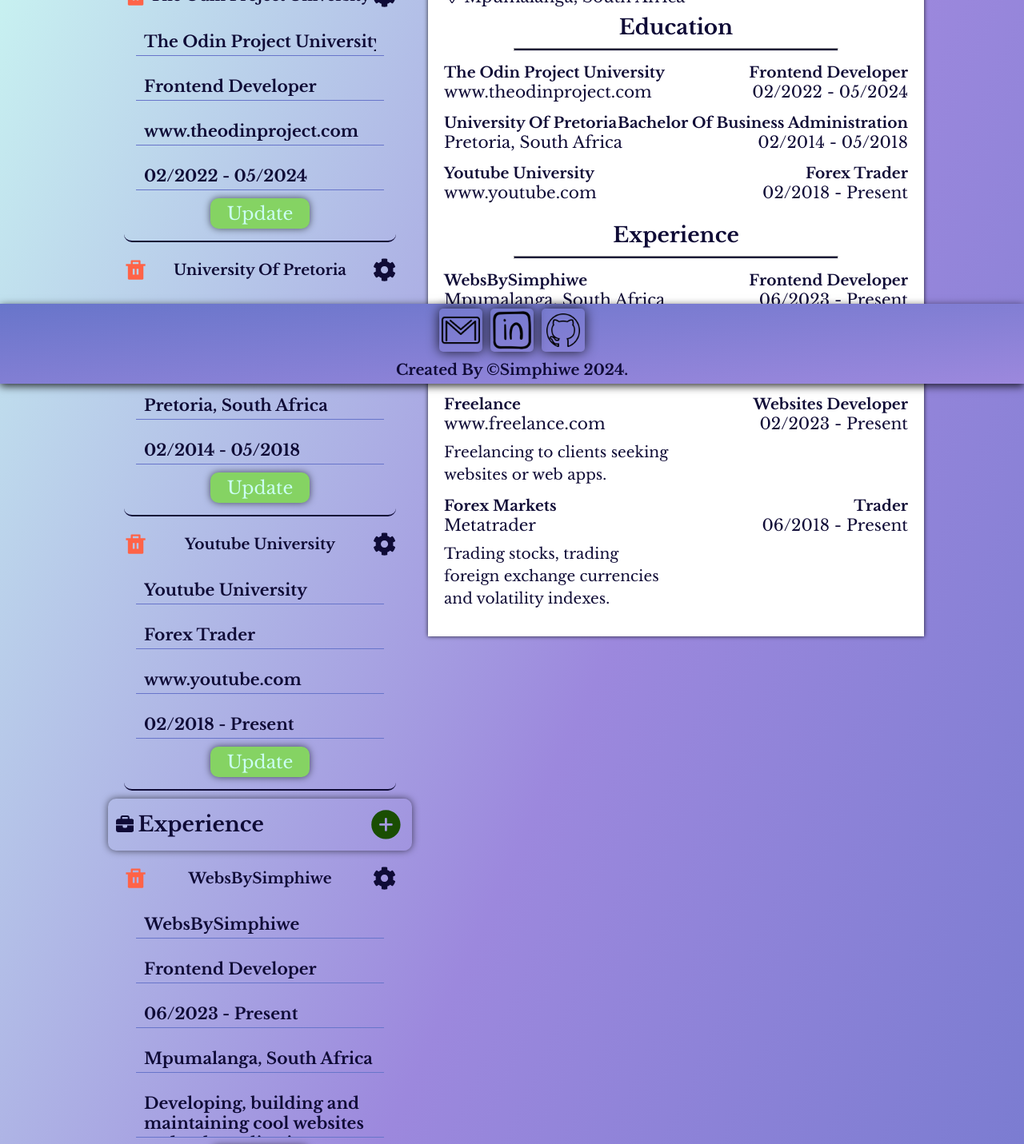
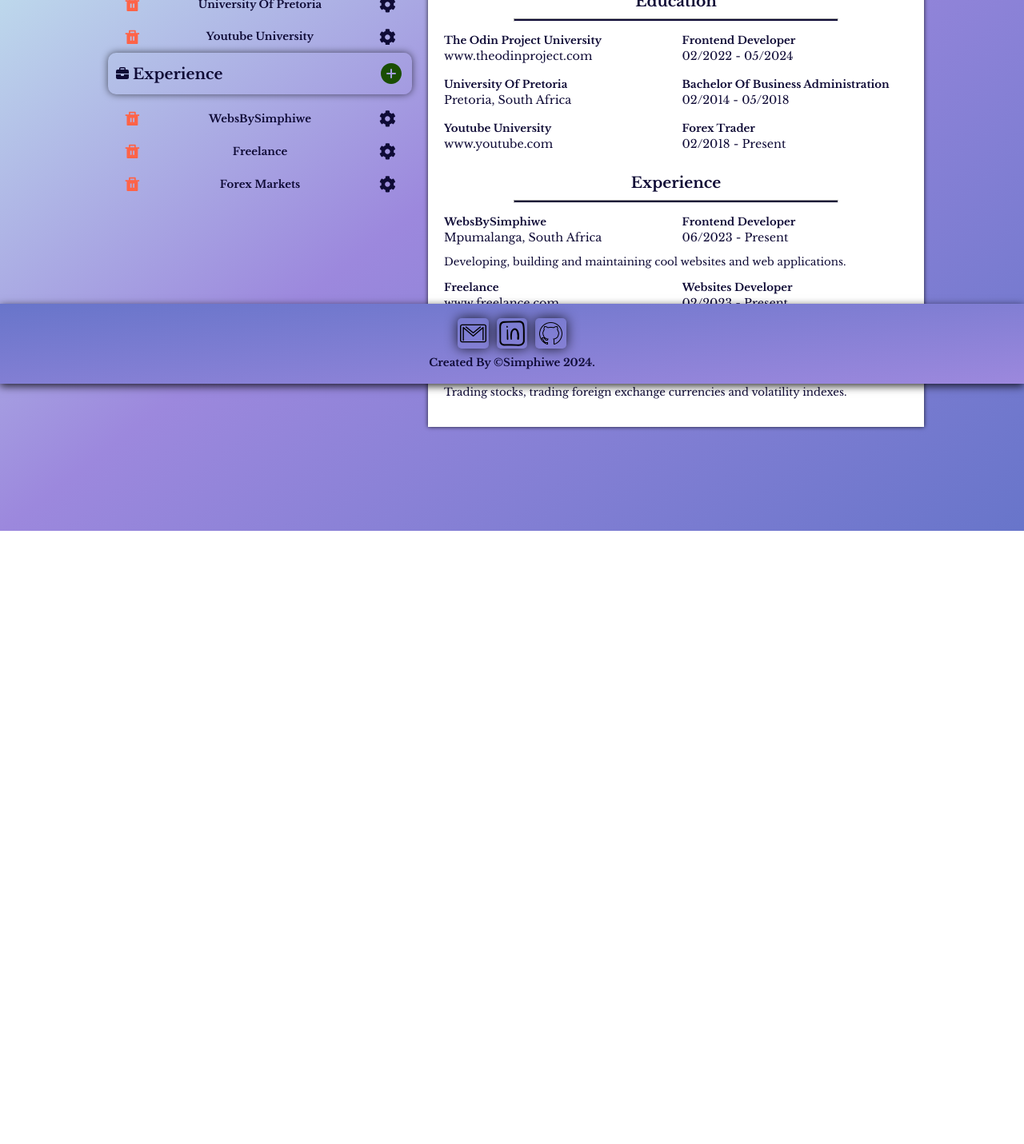
Before and after one commit to DeeBest/mrovaBizAdmin, a React (Vite) app: page / in a window 1280 px wide. Shown: the part 320-1751 px from the top of the page at 80% size. After the commit the page ends 984 px from the top, so only its background shows below. Built offline with nearby package versions, Linux system fonts and the light colour scheme.

Commit message:
Created a function to edit existing education experience

```diff
--- a/src/components/CvDisplay.jsx
+++ b/src/components/CvDisplay.jsx
@@ -28,17 +28,19 @@
         <hr />
         {props.educationExperiences.map((educationExperience) => (
           <div key={educationExperience.id} className="qualification-container">
-            <div className="qualification-details">
+            <div className="divider">
+              <div className="section-details">
                 <h5 className="university-name">
                   {educationExperience.universityName}
                 </h5>
+                <span>{educationExperience.location}</span>
+              </div>
+              <div className="section-details">
                 <h5 className="qualification-name">
                   {educationExperience.qualification}
                 </h5>
+                <span>{educationExperience.duration}</span>
               </div>
-            <div className="qualification-details">
-              <span>{educationExperience.location}</span>
-              <span>{educationExperience.duration}</span>
             </div>
           </div>
         ))}
@@ -51,21 +53,17 @@
             className="practical-experience-container"
             key={practicalExperience.id}
           >
-            <div className="company&position qualification-details">
+            <div className="divider">
+              <div className="section-details">
                 <h5>{practicalExperience.companyName}</h5>
+                <span>{practicalExperience.companyLocation}</span>
+              </div>
+              <div className="section-details">
                 <h5>{practicalExperience.position}</h5>
-            </div>
-            <div className="location&duration qualification-details">
-              <span>{practicalExperience.companyLocation}</span>
                 <span>{practicalExperience.durationAtCompany}</span>
               </div>
-            <div
-              className="duties-description"
-              style={{
-                maxWidth: '50%',
-                marginTop: '8px',
-              }}
-            >
+            </div>
+            <div className="duties-description">
               <small>{practicalExperience.description}</small>
             </div>
           </div>
--- a/src/components/CvForm.jsx
+++ b/src/components/CvForm.jsx
@@ -76,9 +76,8 @@
       />
       <QualificationLists
         educationExperiences={props.educationExperiences}
+        setEducationExperiences={props.setEducationExperiences}
         deleteEducationExperience={props.deleteEducationExperience}
-        setEducationExperiences={props.setEducationExperiences}
-        EditQualification={props.EditQualification}
       />
       <PracticalExperience
         experienceDetails={experienceDetails}
--- a/src/components/Main.jsx
+++ b/src/components/Main.jsx
@@ -84,10 +84,6 @@
     setPracticalExperiences(newList);
   };
 
-  const EditQualification = (id) => {
-    console.log(id);
-  };
-
   return (
     <main>
       <CvForm
@@ -96,11 +92,10 @@
         addEducationExperiences={addEducationExperiences}
         addPracticalExperiences={addPracticalExperiences}
         educationExperiences={educationExperiences}
+        setEducationExperiences={setEducationExperiences}
         practicalExperiences={practicalExperiences}
         deleteEducationExperience={deleteEducationExperience}
         deletePracticalExperience={deletePracticalExperience}
-        setEducationExperiences={setEducationExperiences}
-        EditQualification={EditQualification}
       />
       <CvDisplay
         personalDetails={personalDetails}
--- a/src/components/PracticalExperienceLists.jsx
+++ b/src/components/PracticalExperienceLists.jsx
@@ -16,12 +16,31 @@
             />{' '}
             {practicalExperience.companyName} <FaCog className="icon" />
           </h5>
-          <form className="active" onSubmit={(e) => e.preventDefault()}>
-            <input type="text" value={practicalExperience.companyName} />
-            <input type="text" value={practicalExperience.position} />
-            <input type="text" value={practicalExperience.durationAtCompany} />
-            <input type="text" value={practicalExperience.companyLocation} />
-            <textarea value={practicalExperience.description} />
+          <form onSubmit={(e) => e.preventDefault()}>
+            <input
+              onChange={(e) => console.log(e.target.value)}
+              type="text"
+              value={practicalExperience.companyName}
+            />
+            <input
+              onChange={(e) => console.log(e.target.value)}
+              type="text"
+              value={practicalExperience.position}
+            />
+            <input
+              onChange={(e) => console.log(e.target.value)}
+              type="text"
+              value={practicalExperience.durationAtCompany}
+            />
+            <input
+              onChange={(e) => console.log(e.target.value)}
+              type="text"
+              value={practicalExperience.companyLocation}
+            />
+            <textarea
+              onChange={(e) => console.log(e.target.value)}
+              value={practicalExperience.description}
+            />
             <button className="update-experience-btn">Update</button>
           </form>
         </div>
--- a/src/components/QualificationLists.jsx
+++ b/src/components/QualificationLists.jsx
@@ -1,8 +1,22 @@
 /* eslint-disable react/prop-types */
 import { FaCog } from 'react-icons/fa';
 import { RiDeleteBinFill } from 'react-icons/ri';
+import { useState } from 'react';
 
 const QualificationLists = (props) => {
+  const [editingExperience, setEditingExperience] = useState(null);
+
+  const handleEditClick = (experience) => {
+    setEditingExperience(experience);
+  };
+
+  const handleUpdateExperience = (id, field, value) => {
+    const updatedExperiences = props.educationExperiences.map((experience) =>
+      experience.id === id ? { ...experience, [field]: value } : experience
+    );
+    props.setEducationExperiences(updatedExperiences);
+  };
+
   return (
     <>
       {props.educationExperiences.map((educationExperience) => (
@@ -16,10 +30,12 @@
             />{' '}
             {educationExperience.universityName}{' '}
             <FaCog
-              onClick={() => props.EditQualification(educationExperience.id)}
+              onClick={() => handleEditClick(educationExperience)}
               className="icon"
             />
           </h5>
+          {editingExperience &&
+            editingExperience.id === educationExperience.id && (
               <form
                 className="edit-qualification-form active"
                 onSubmit={(e) => e.preventDefault()}
@@ -27,33 +43,52 @@
                 <input
                   type="text"
                   value={educationExperience.universityName}
-              onChange={(e) => {
-                console.log(e.value);
-              }}
+                  onChange={(e) =>
+                    handleUpdateExperience(
+                      educationExperience.id,
+                      'universityName',
+                      e.target.value
+                    )
+                  }
                 />
                 <input
                   type="text"
                   value={educationExperience.qualification}
-              onChange={(e) => {
-                console.log(e.target.value);
-              }}
+                  onChange={(e) =>
+                    handleUpdateExperience(
+                      educationExperience.id,
+                      'qualification',
+                      e.target.value
+                    )
+                  }
                 />
                 <input
                   type="text"
                   value={educationExperience.location}
-              onChange={(e) => {
-                console.log(e.target.value);
-              }}
+                  onChange={(e) =>
+                    handleUpdateExperience(
+                      educationExperience.id,
+                      'location',
+                      e.target.value
+                    )
+                  }
                 />
                 <input
                   type="text"
                   value={educationExperience.duration}
-              onChange={(e) => {
-                console.log(e.target.value);
-              }}
+                  onChange={(e) =>
+                    handleUpdateExperience(
+                      educationExperience.id,
+                      'duration',
+                      e.target.value
+                    )
+                  }
                 />
-            <button className="update-qualification-btn">Update</button>
+                <button onClick={() => setEditingExperience(null)}>
+                  Update
+                </button>
               </form>
+            )}
         </div>
       ))}
     </>
--- a/src/index.css
+++ b/src/index.css
@@ -14,7 +14,7 @@
   overflow-x: hidden;
 }
 html {
-  font-size: 1.4rem;
+  font-size: 1rem;
 }
 #root {
   min-width: 100vw;
@@ -176,6 +176,7 @@
 .personal-details-icons,
 span {
   font-size: 0.9rem;
+  line-height: 1.6;
 }
 .educational-experience h3 {
   align-self: center;
@@ -201,13 +202,26 @@
 .qualification-container {
   margin-bottom: 15px;
 }
-.qualification-details {
-  display: flex;
-  align-items: center;
-  justify-content: space-between;
-}
 .practical-experience-container {
   margin-bottom: 15px;
+}
+.divider {
+  display: flex;
+  justify-content: space-between;
+  gap: 15px;
+}
+.section-details {
+  display: flex;
+  flex-direction: column;
+  align-items: flex-start;
+  justify-content: flex-start;
+  width: 50%;
+  overflow-wrap: break-word;
+  overflow: hidden;
+}
+.duties-description {
+  min-width: 100%;
+  margin-top: 6.5px;
 }
 .experiences-list,
 .qualifications-list {
@@ -277,7 +291,7 @@
   display: flex;
 }
 
-@media screen and (max-width: 780px) {
+@media screen and (max-width: 960px) {
   main {
     flex-direction: column;
   }
@@ -292,19 +306,19 @@
     min-width: 100%;
   }
 }
-@media screen and (max-width: 480px) {
+@media screen and (max-width: 650px) {
   .cv-display section {
     min-width: 100%;
   }
   .details-container {
     min-width: 100%;
   }
-  .qualification-details {
+  .divider {
     align-items: flex-start;
     flex-direction: column;
   }
-  .duties-description {
-    min-width: 100%;
+  .section-details {
+    width: 100%;
   }
 }
 @media screen and (max-width: 320px) {
```
Lines whose indentation alone changed are shown as unchanged.
